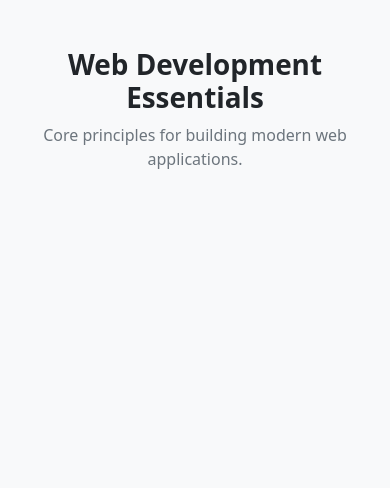
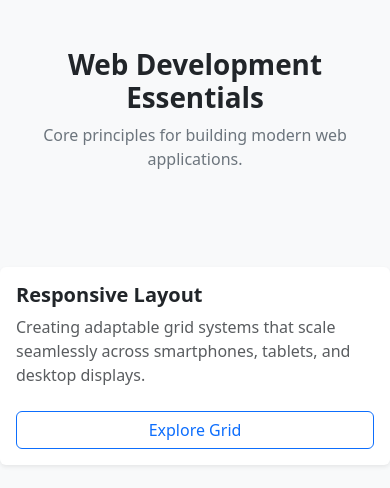
Before and after one commit to carroline88/Bootstrap-P, a plain HTML site: page index.html in a window 390 px wide. Drawn offline with nearby package versions, Linux system fonts and the light colour scheme.

Commit message:
Add responsive grid and first card

```diff
--- a/index.html
+++ b/index.html
@@ -19,5 +19,24 @@
       </div>
     </div>
 
+    <div class="row g-4">
+
+
+        <div class="col-12 col-md-4">
+          <div class="card h-100 shadow-sm border-0">
+            <div class="card-body d-flex flex-column">
+              <h3 class="h5 card-title fw-semibold">Responsive Layout</h3>
+              <p class="card-text text-muted mb-4">
+                Creating adaptable grid systems that scale seamlessly across smartphones, tablets, and desktop displays.
+              </p>
+              <div class="mt-auto">
+                <button class="btn btn-outline-primary w-100">Explore Grid</button>
+              </div>
+            </div>
+          </div>
+        </div>
+
+      </div>
+
   </body>
 </html>
```
